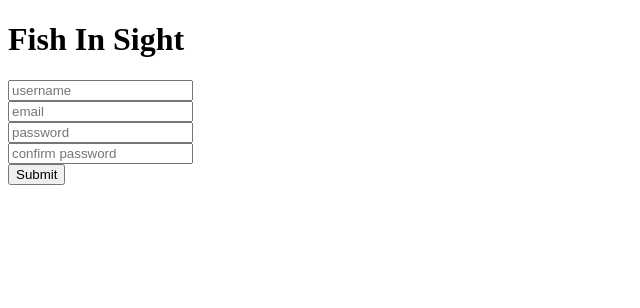
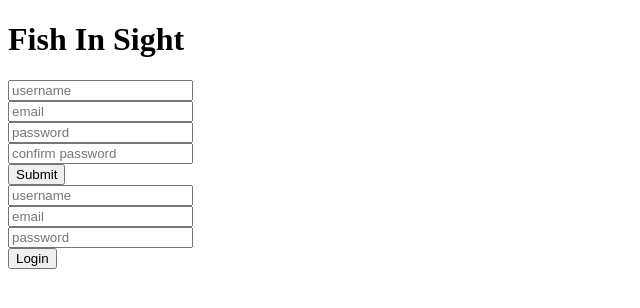
Before and after one commit to AustinRhoads/fish-in-sight-frontend, a React (Create React App) app: page / in a window 1280 px wide. Shown: the top 308 px of the page, without its empty margins (0-640 px from the left). Built offline with nearby package versions, Linux system fonts and the light colour scheme; no server answers.

Commit message:
passed getCSRFToken through props, added middleware for cookies and sessions, configObject for non GET requests passes in csrf Token login persists to database in session :)

```diff
--- a/src/App.js
+++ b/src/App.js
@@ -1,15 +1,63 @@
+import React, { Component } from 'react'
 import Home from './containers/Home.js'
 import {BrowserRouter, Switch, Route} from 'react-router-dom'
 import DashboardContainer from './containers/DashboardContainer.js'
+import axios from 'axios'
 
-function App() {
+
+class App extends Component{
+
+  state = {
+    loggedInStatus: "NOT_LOGGED_IN",
+    user: {},
+  }
+
+  getCSRFToken = () => {
+    return unescape(document.cookie.split('=')[1])
+  }
+
+  componentDidMount(){
+    fetch("http://localhost:3000", {credentials: 'include'})
+    this.checkLoginStatus()
+  }
+
+  handelLogin = (data) => {
+    this.setState({
+      loggedInStatus: "LOGGED_IN",
+      user: data.user
+    })
+  }
+
+checkLoginStatus(){
+  axios.get('http://localhost:3000/logged_in', {withCredentials: true})
+  .then(resp =>{
+    console.log("logged_in?", resp)
+    if(resp.data.logged_in && this.state.loggedInStatus === "NOT_LOGGED_IN"){
+          this.setState({
+            loggedInStatus: "LOGGED_IN",
+            user: resp.data.user,
+          })
+    } else if (!resp.data.logged_in & this.state.loggedInStatus === "LOGGED_IN"){
+          this.setState({
+            loggedInStatus: "NOT_LOGGED_IN",
+            user: {},
+          })
+    }
+  }).catch(error => {
+    console.log("check logged in error: ",error)
+  })
+}
+
+
+
+  render(){
     return (
       <div className="App">
         <h1>Fish In Sight</h1>
         <BrowserRouter>
         <Switch>
-        <Route exact path={"/"} component={Home} />
-        <Route exact path={"/dashboard"} component={DashboardContainer} />
+          <Route exact path={"/"} component={() => <Home handelLogin={this.handelLogin} getCSRFToken={this.getCSRFToken} />}  />
+          <Route exact path={"/dashboard"} component={() => <DashboardContainer loggedInStatus={this.state.loggedInStatus} /> } />
 
         </Switch>
         </BrowserRouter>
@@ -18,4 +66,7 @@ function App() {
     );
   }
 
+
+}
+
 export default App;
--- /dev/null
+++ b/src/components/auth/Login.js
@@ -0,0 +1,96 @@
+import React, { Component } from 'react'
+//import axios from 'axios';
+
+class Login extends Component {
+    state = {
+        username: "",
+        password: "",
+        email: "",
+        loginErrors: "",
+    }
+
+    componentDidMount(){
+        console.log(this.props)
+    }
+
+
+
+    handelOnSubmit = e => {
+        e.preventDefault()
+/*
+        axios.post("http://localhost:3000/sessions", {
+            user: {
+                email: this.state.email,
+                username: this.state.username,
+                password: this.state.password,
+            },
+        },
+        { withCredentials: true }
+        ).then(resp => {
+            console.log("Login res", resp);
+            if (resp.data.logged_in === true){
+                this.props.handelSuccessfulAuth(resp.data)
+            }
+        }).catch(error =>{
+            console.log("Login error", error)
+        });
+        */
+
+        const configObject = {
+            method: "POST",
+            credentials: 'include',
+            headers: {
+                'X-CSRF-Token': this.props.getCSRFToken,
+                'Content-Type': 'application/json'
+            },
+            body: JSON.stringify({
+                user: {
+                email: this.state.email,
+                username: this.state.username,
+                password: this.state.password,
+            }
+        })
+        }
+        fetch("http://localhost:3000/sessions", configObject)
+        .then(resp => resp.json())
+        .then(resp => {
+            console.log("Login res", resp);
+            if (resp.logged_in === true){
+                this.props.handelSuccessfulAuth(resp)
+            }
+        })
+        .catch(error =>{
+            console.log("Login error", error)
+        });
+
+
+    }
+
+    handelOnChange = (e) => {
+        this.setState({
+            [e.target.name]: e.target.value
+        })
+
+    }
+
+
+    render(){
+        return(
+            <div>
+                <form onSubmit={e => this.handelOnSubmit(e)}>
+                    <input type="text" name="username" value={this.state.username} placeholder="username" onChange={e => this.handelOnChange(e)} />
+                    <br />
+                    <input type="text" name="email" value={this.state.email} placeholder="email" onChange={e => this.handelOnChange(e)} required />
+                    <br />
+                    <input type="password" name="password" placeholder="password" value = {this.state.password} onChange={e => this.handelOnChange(e)} required/>
+
+
+                    <br/>
+                    <input type="submit" value = "Login"/>
+                </form>
+            </div>
+        )
+    }
+}
+
+export default Login;
--- a/src/containers/DashboardContainer.js
+++ b/src/containers/DashboardContainer.js
@@ -1,10 +1,13 @@
 import React, { Component } from 'react'
 
 class DashboardContainer extends Component {
+
     render(){
+        console.log(this.props)
         return(
             <div>
-                <h3>Dis be the Dashboard</h3>
+                <h3>Dis be the Dashboard!</h3>
+                <h2>Status: { this.props.loggedInStatus}</h2>
             </div>
         )
     }
--- a/src/containers/Home.js
+++ b/src/containers/Home.js
@@ -1,19 +1,27 @@
 import React, { Component } from 'react'
 import Registration from '../components/auth/Registration'
+import Login from '../components/auth/Login'
+import { withRouter } from 'react-router-dom';
 
 class Home extends Component {
 
 
+
+    handelSuccessfulAuth = (data) => {
+        this.props.handelLogin(data);
+        this.props.history.push('/dashboard')
+    }
 
     render(){
         return(
             <div>
 
             <Registration />
+            <Login handelSuccessfulAuth={this.handelSuccessfulAuth} getCSRFToken={this.props.getCSRFToken()}/>
             </div>
         )
     }
 
 }
 
-export default Home;
+export default withRouter(Home);
```
Lines whose indentation alone changed are shown as unchanged.
